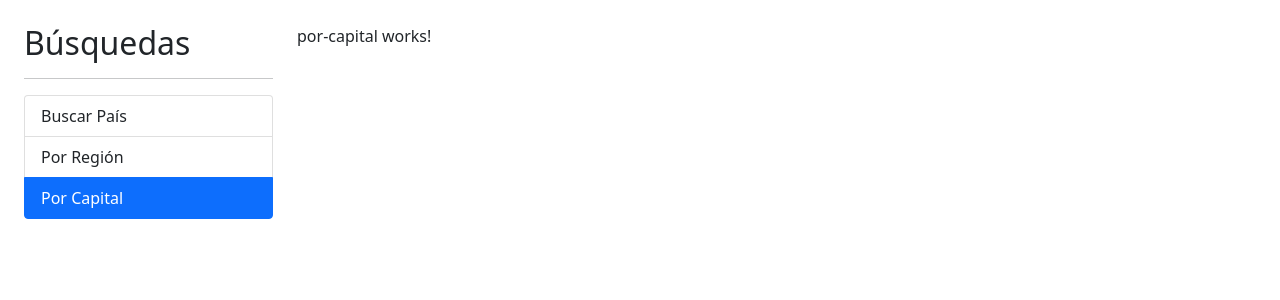
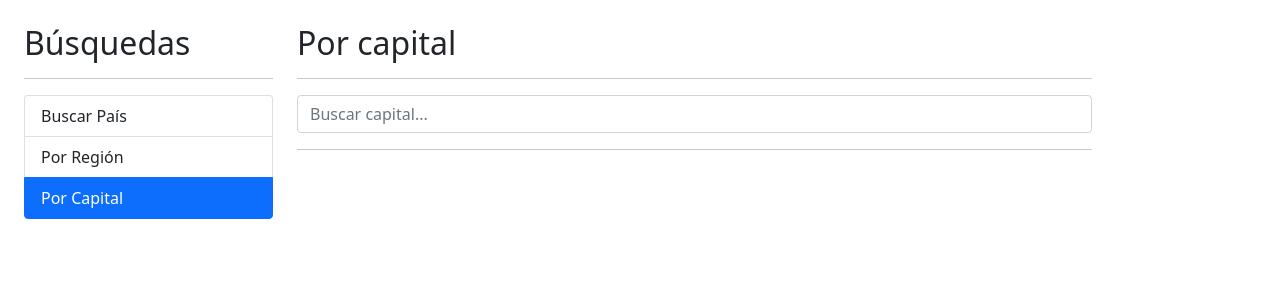
Before and after one commit to mbelduque/angular-api-restcountries, an Angular app: page /capital in a window 1280 px wide. Shown: the top 300 px of the page. Built offline with nearby package versions, Linux system fonts and the light colour scheme.

Commit message:
add capital city impl

```diff
--- a/src/app/countries/pages/por-capital/por-capital.component.html
+++ b/src/app/countries/pages/por-capital/por-capital.component.html
@@ -1 +1,21 @@
-<p>por-capital works!</p>
+<h2>Por capital</h2>
+<hr>
+<div class="row">
+  <div class="col">
+    <app-pais-input
+      (onEnter)="buscar($event)"
+      placeholder="Buscar capital...">
+    </app-pais-input>
+  </div>
+</div>
+<hr>
+<div class="alert alert-danger" *ngIf="hayError">
+  No se encontró ningúna capital con el término {{capital}}
+</div>
+<div class="row" *ngIf="paises.length > 0">
+  <div class="col">
+    <app-tabla-paises
+      [paises]="paises">
+    </app-tabla-paises>
+  </div>
+</div>
--- a/src/app/countries/pages/por-capital/por-capital.component.ts
+++ b/src/app/countries/pages/por-capital/por-capital.component.ts
@@ -1,15 +1,31 @@
-import { Component, OnInit } from '@angular/core';
+import {Component} from '@angular/core';
+
+import {Pais} from "../../interfaces/pais.interface";
+import {PaisService} from "../../services/pais.service";
 
 @Component({
   selector: 'app-por-capital',
   templateUrl: './por-capital.component.html',
   styleUrls: ['./por-capital.component.css']
 })
-export class PorCapitalComponent implements OnInit {
+export class PorCapitalComponent {
 
-  constructor() { }
+  capital: string = '';
+  hayError: boolean = false;
+  paises: Pais[] = [];
 
-  ngOnInit(): void {
+  constructor(private paisService: PaisService) {
+  }
+
+  buscar(capital: string): void {
+    this.hayError = false;
+    this.capital = capital;
+    this.paisService.buscarCapital(this.capital).subscribe((paises) => {
+      this.paises = paises;
+    }, (() => {
+      this.hayError = true;
+      this.paises = [];
+    }));
   }
 
 }
```
